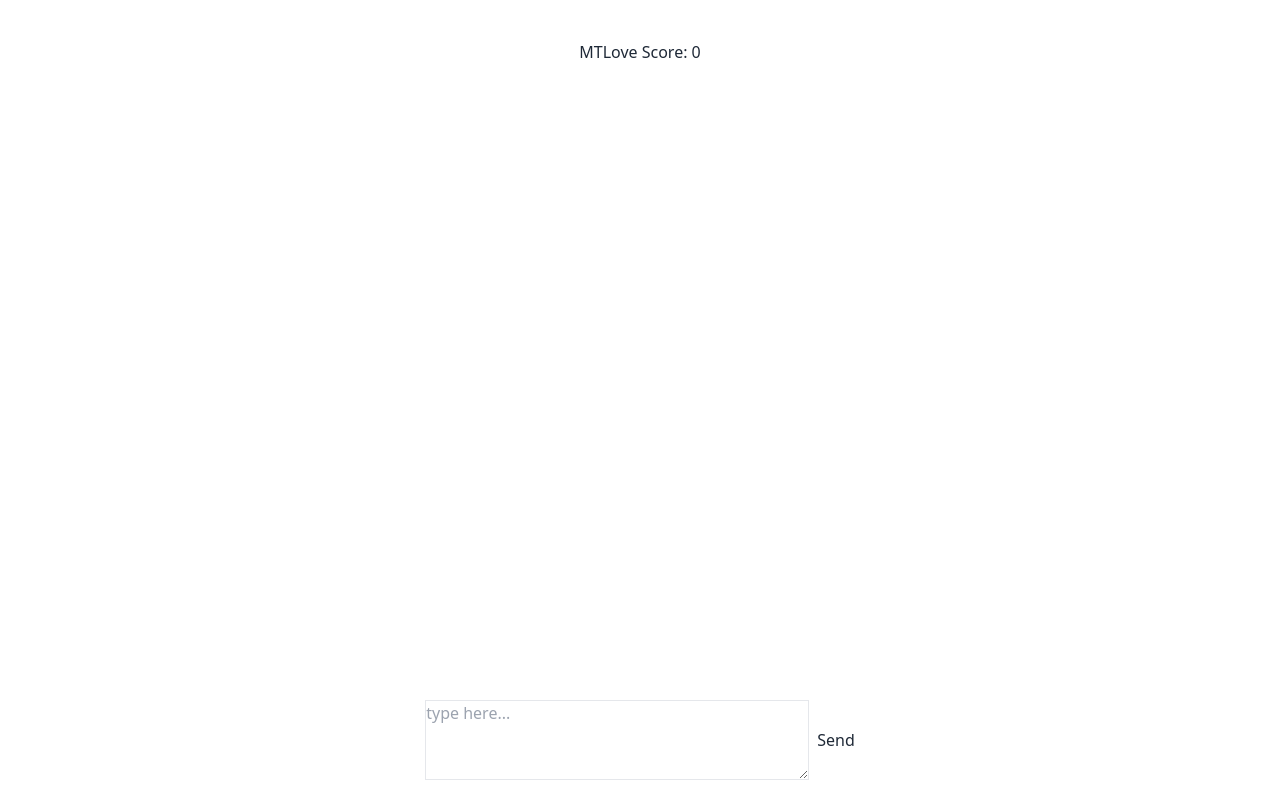
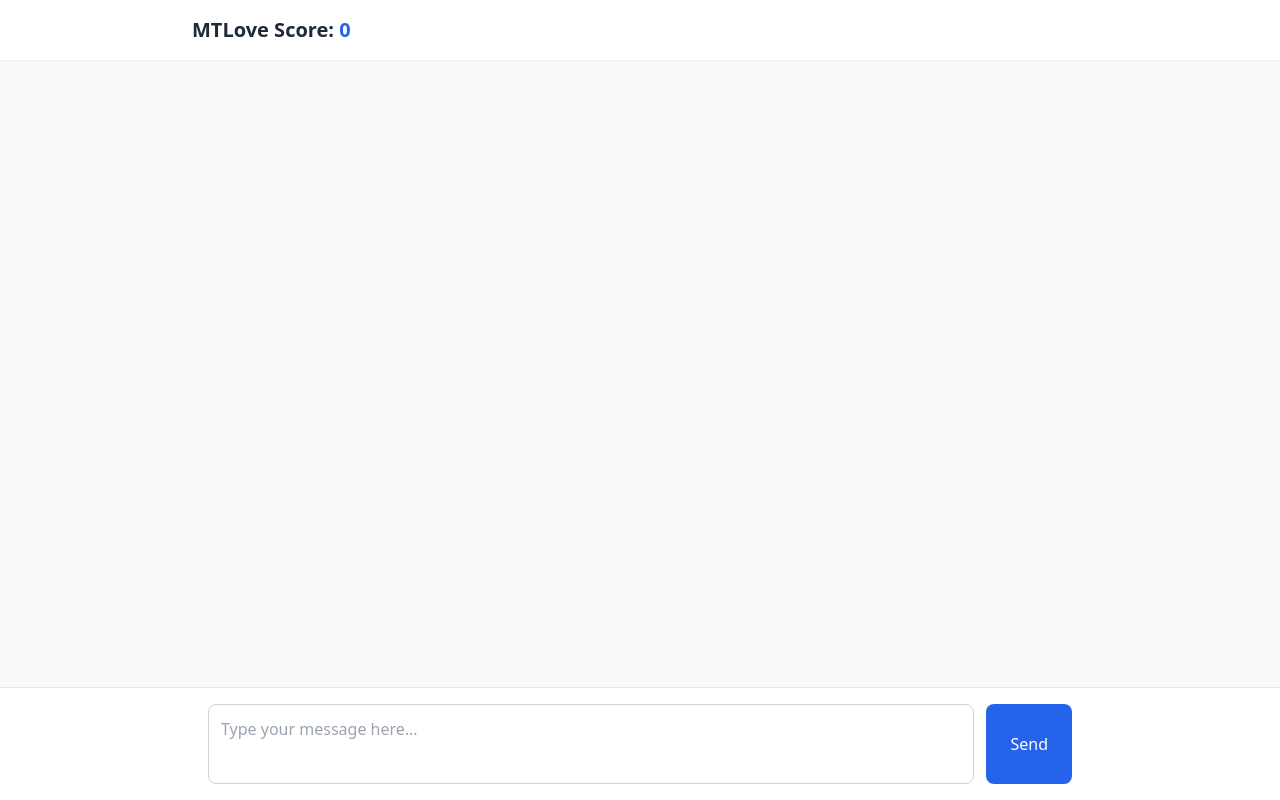
Before and after one commit to hdcola/MTLove, a React (Vite) app: page /game in a window 1280 px wide. Built offline with nearby package versions, Linux system fonts and the light colour scheme; no server answers.

Commit message:
Update ChatPage.jsx

```diff
--- a/src/pages/ChatPage.jsx
+++ b/src/pages/ChatPage.jsx
@@ -54,26 +54,36 @@ export default function ChatPage() {
   }
 
   return (
-    <div className="flex-1 flex flex-col items-center h-screen">
-      <nav className="sticky top-0 m-8 w-full flex justify-center h-10 p-2 z-999">
-        MTLove Score: {score}
+    <div className="flex-1 flex flex-col min-h-screen bg-gray-50">
+      <nav className="sticky top-0 bg-white shadow-sm py-4 px-6 w-full z-50">
+        <div className="max-w-4xl mx-auto flex items-center justify-between">
+          <h1 className="text-xl font-bold text-gray-800">
+            MTLove Score: <span className="text-blue-600">{score}</span>
+          </h1>
+        </div>
       </nav>
+
+      <div className="flex-1 w-full max-w-4xl mx-auto px-4">
         <Messages />
-      <div className="flex p-5 gap-2">
+      </div>
+
+      <div className="sticky bottom-0 bg-white border-t border-gray-200 py-4">
+        <div className="max-w-4xl mx-auto px-4 flex gap-3">
           <textarea
-          placeholder="type here..."
-          className="border stickey bottom-0 w-96 h-20"
+            placeholder="Type your message here..."
+            className="flex-1 min-h-[80px] p-3 border border-gray-300 rounded-lg resize-none focus:outline-none focus:ring-2 focus:ring-blue-500 focus:border-transparent"
             value={userInput}
             onChange={(e) => setUserInput(e.target.value)}
             onKeyDown={handleKeyDown}
           ></textarea>
           <button
             onClick={handleClick}
-          className="hover:scale-110 hover:bg-gray-200 "
+            className="px-6 py-2 bg-blue-600 text-white rounded-lg hover:bg-blue-700 transition-colors duration-200 flex items-center justify-center"
           >
             Send
           </button>
         </div>
       </div>
+    </div>
   );
 }
```
Lines whose indentation alone changed are shown as unchanged.
